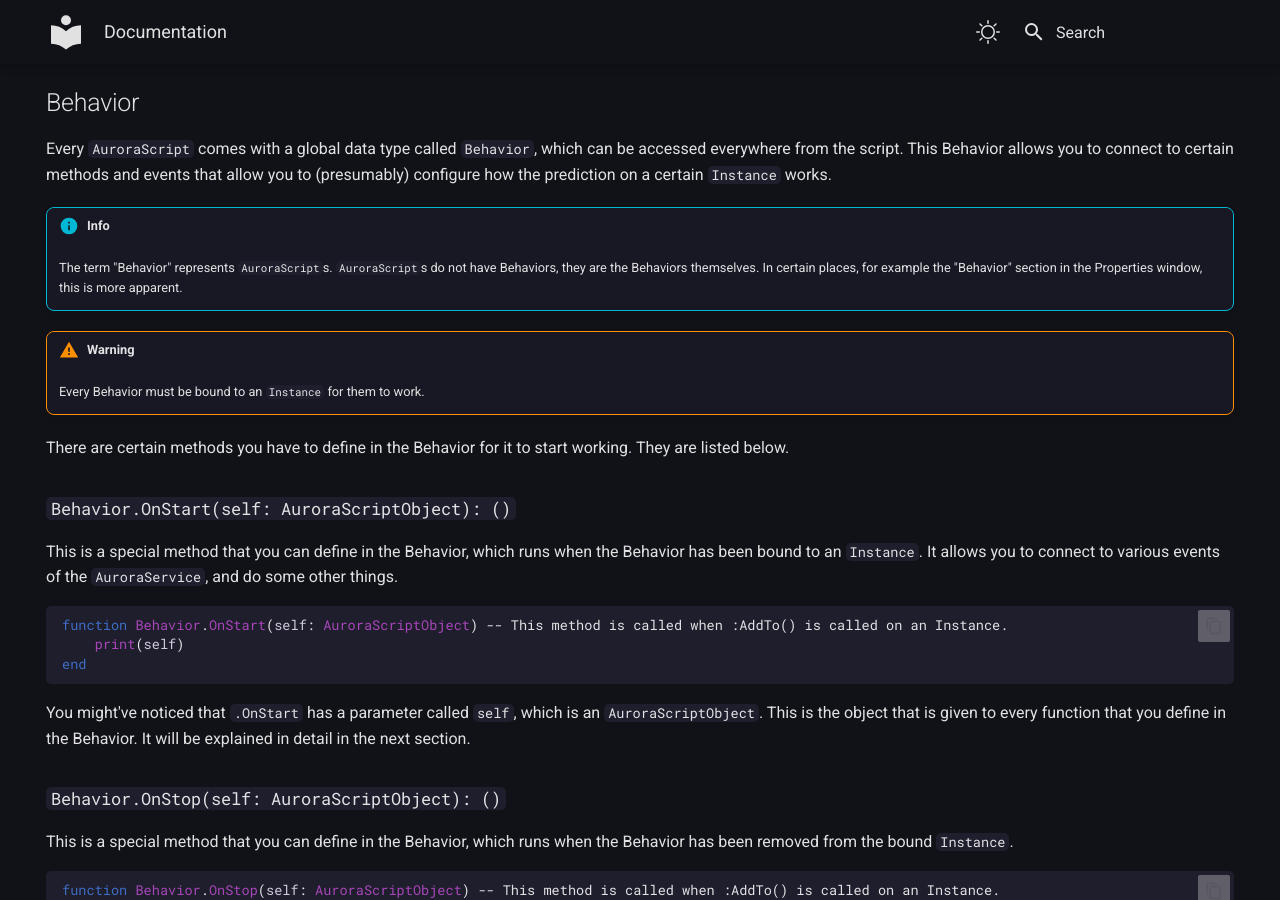
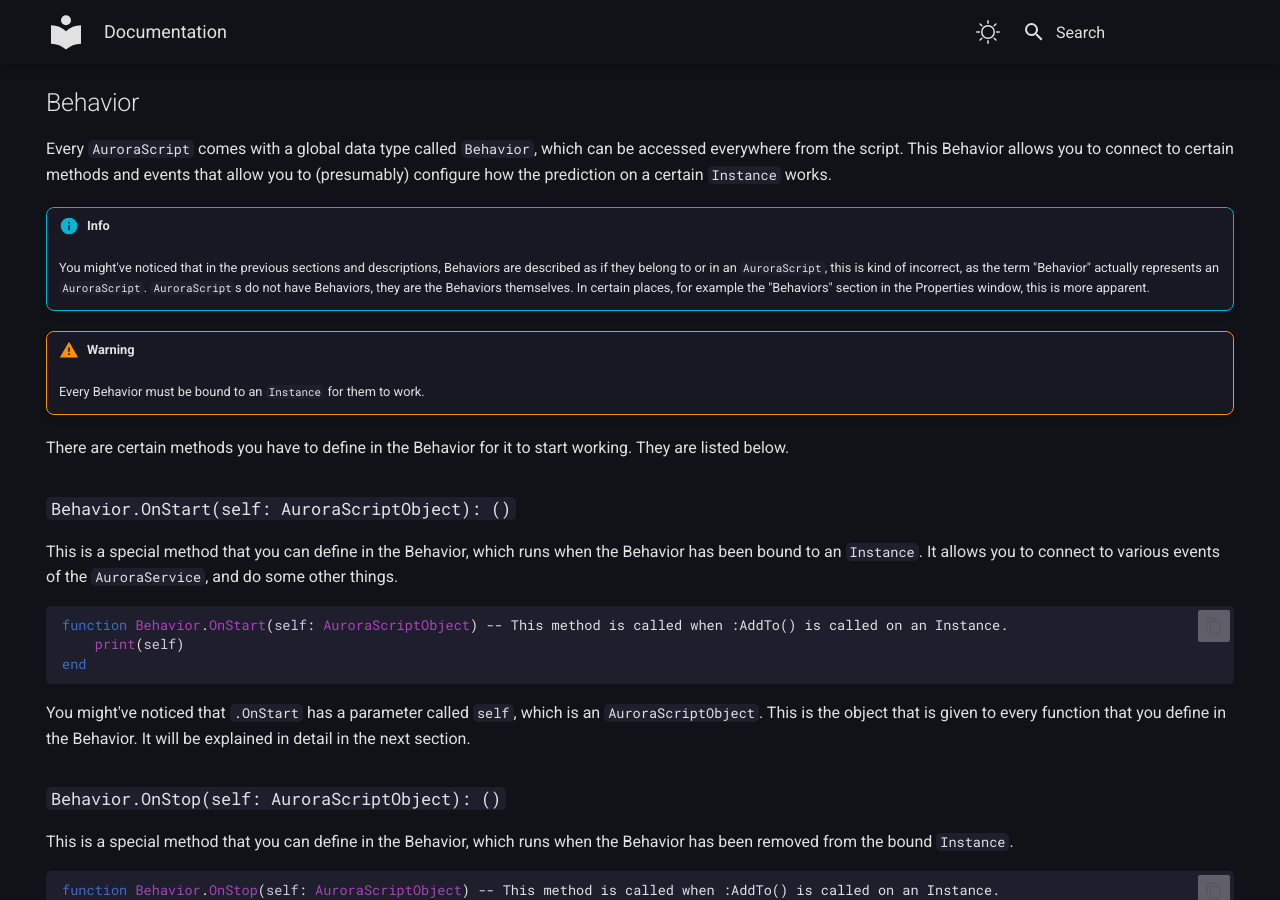
Before and after one commit to TenebrisNoctua/ServerAuthority, an MkDocs documentation site: the page built from docs/index.md, in a window 1280 px wide and 900 px high, scrolled down 7161 px. Built offline with MkDocs 1.6.1 and Material for MkDocs 9.7.7, drawn with Linux system fonts in a browser that asks for light colours.

Commit message:
Update the Documentation.

```diff
--- a/docs/index.md
+++ b/docs/index.md
@@ -268,7 +268,7 @@ Every `AuroraScript` comes with a global data type called `Behavior`, which can
 This Behavior allows you to connect to certain methods and events that allow you to (presumably) configure how the prediction on a certain `Instance` works.
 
 !!! info
-    The term "Behavior" represents `AuroraScript`s. `AuroraScript`s do not have Behaviors, they are the Behaviors themselves. In certain places, for example the "Behavior" section in the Properties window, this is more apparent.
+    You might've noticed that in the previous sections and descriptions, Behaviors are described as if they belong to or in an `AuroraScript`, this is kind of incorrect, as the term "Behavior" actually represents an `AuroraScript`. `AuroraScript`s do not have Behaviors, they are the Behaviors themselves. In certain places, for example the "Behaviors" section in the Properties window, this is more apparent.
 
 !!! warning
     Every Behavior must be bound to an `Instance` for them to work.
```
